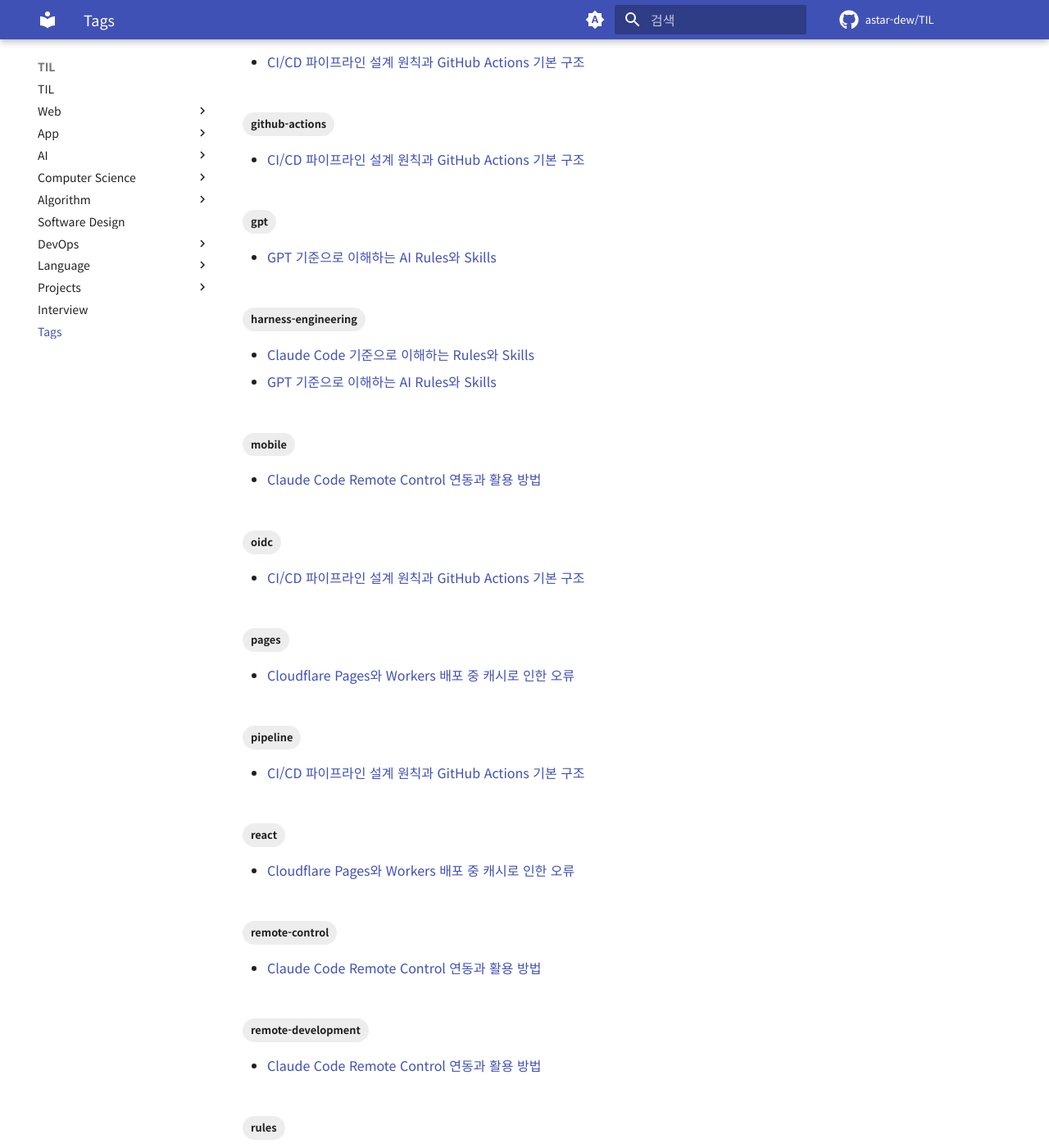
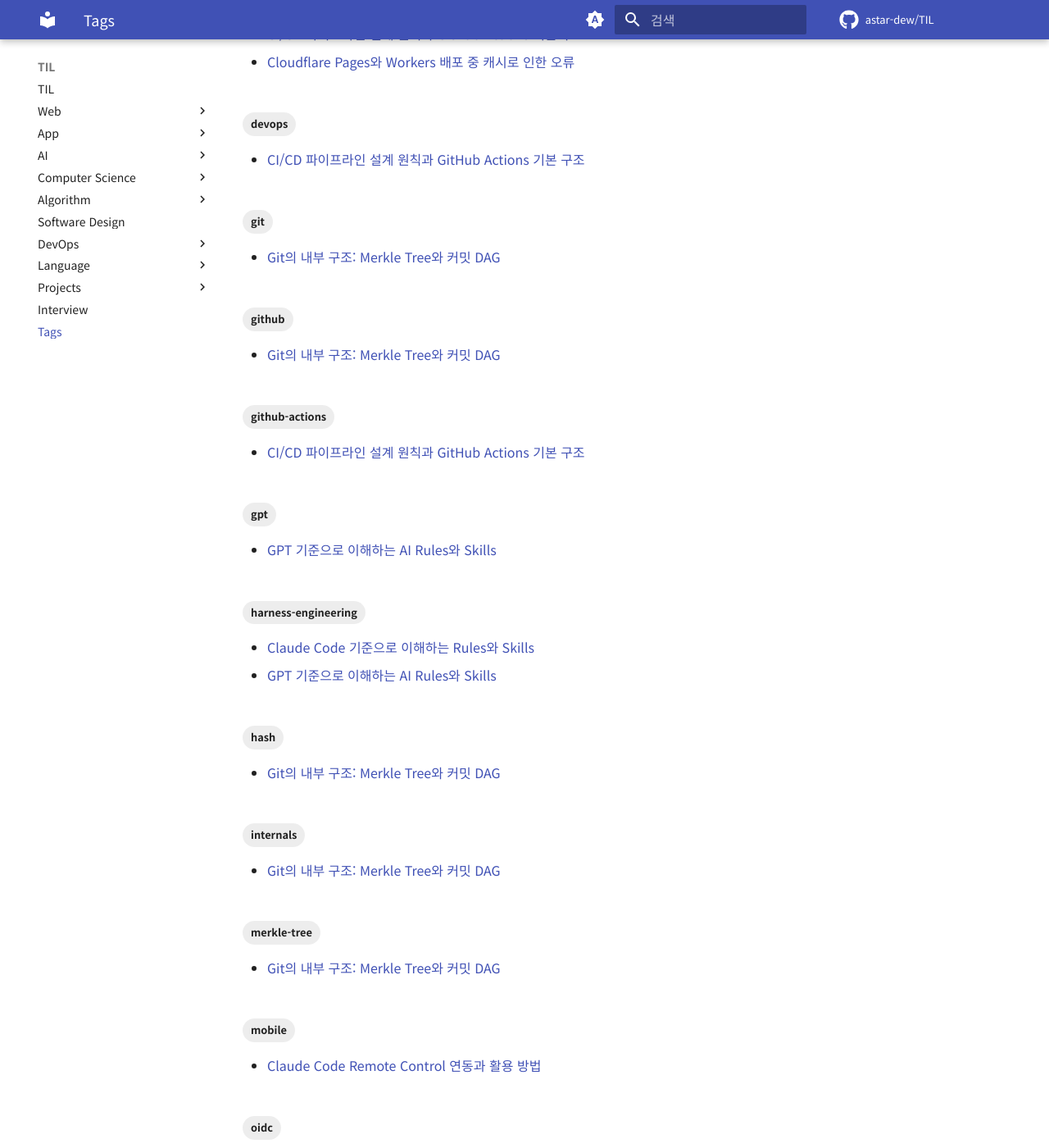
Before and after one commit to astar-dew/TIL, an MkDocs documentation site: the page built from docs/tags.md, in a window 1280 px wide and 1400 px high, scrolled down 1442 px. Shown: the whole window at 82% size. Built offline with MkDocs 1.6.1 and Material for MkDocs 9.7.7, drawn with Linux system fonts in a browser that asks for light colours; comment, search, counter and statistics services are not loaded; part of the change alters nothing that is shown; some of the changed text lies outside the part shown.

Commit message:
Add Git internals note on Merkle Tree and commit DAG
"Git은 트리 구조"라는 표현이 절반만 맞다는 점에서 출발해,
파일 스냅샷(Merkle Tree)과 커밋 히스토리(DAG)를 구분해 정리한다.

- blob/tree/commit/tag 객체와 실제 cat-file 출력
- 콘텐츠 주소 지정과 해시 전파, 무결성·중복 제거
- 머지 커밋의 부모가 둘이라 트리가 아닌 DAG인 이유
- 브랜치·HEAD가 41바이트 포인터라는 점과 그 결과
- 스냅샷 모델과 packfile 델타 압축의 구분
- rebase가 해시를 전부 바꾸는 이유, reflog 복구

Co-Authored-By: Claude Opus 5 (1M context) <noreply@anthropic.com>

````diff
--- /dev/null
+++ b/docs/devops/2026-08-04-git-object-model-merkle-tree.md
@@ -0,0 +1,378 @@
+---
+title: "Git의 내부 구조: Merkle Tree와 커밋 DAG"
+date: 2026-08-04
+tags: [git, github, merkle-tree, dag, version-control, internals, hash]
+description: "Git이 파일을 저장하는 방식을 blob·tree·commit 객체와 Merkle Tree로 정리하고, 커밋 히스토리가 트리가 아니라 DAG인 이유와 실무에서의 결과를 정리한다."
+---
+
+## 학습 목적
+
+"Git은 트리 구조로 되어 있다"는 말은 절반만 맞다. Git 안에는 **성격이 다른 두 가지 구조**가 있고, 이를 구분하지 못하면 rebase가 왜 해시를 전부 바꾸는지, 브랜치 100개를 만들어도 왜 용량이 늘지 않는지 설명할 수 없다.
+
+| 대상 | 구조 | 설명 |
+| --- | --- | --- |
+| 한 시점의 파일·디렉터리 스냅샷 | **Merkle Tree** | 디렉터리가 트리, 파일이 잎이며 각 노드는 해시로 식별된다 |
+| 커밋들의 연결 관계 | **DAG (방향 비순환 그래프)** | 트리가 아니다. 머지 커밋은 부모가 둘 이상이다 |
+
+먼저 전제를 하나 정리하면, 이 구조는 **Git**의 것이지 GitHub의 것이 아니다. GitHub은 Git 저장소를 호스팅하고 PR·이슈·Actions를 얹은 플랫폼이고, 트리 구조는 Linus Torvalds가 2005년에 만든 Git 자체의 저장 모델이다.
+
+이 글에서는 Git이 파일을 어떻게 저장하는지 객체 수준에서 확인하고, 그 구조에서 어떤 실무적 결과가 따라오는지 정리한다.
+
+## Git의 네 가지 객체
+
+Git 저장소의 `.git/objects/`에 들어가는 것은 네 종류뿐이다.
+
+| 객체 | 저장하는 것 | 비유 |
+| --- | --- | --- |
+| **blob** | 파일의 **내용만** | 이름 없는 파일 덩어리 |
+| **tree** | 디렉터리 목록 (이름 → blob/tree 매핑) | 디렉터리 |
+| **commit** | 루트 tree 하나 + 부모 커밋 + 메타데이터 | 스냅샷 한 장 |
+| **tag** | 특정 객체를 가리키는 이름표 (annotated tag) | 북마크 |
+
+여기서 중요한 점은 **blob에는 파일 이름이 없다**는 것이다. 이름은 그 파일을 담고 있는 tree가 가지고 있다. 이 분리가 뒤에 나올 여러 특성의 출발점이다.
+
+### 직접 열어보기
+
+이 저장소에서 실제로 확인한 결과다.
+
+```bash
+$ git cat-file -p HEAD
+tree 67cd3f84a0d84d7dd1d2be4170cac899d99a744c
+parent 1c0374221585d1e090c2c1d4b361269bb9fed5d6
+author Jinwoo <...> 1785776238 +0900
+committer Jinwoo <...> 1785776238 +0900
+
+Add Algorithm and Software Design categories
+```
+
+커밋은 놀랄 만큼 단순하다. **루트 tree 해시 하나, 부모 커밋 해시, 작성자 정보, 메시지**가 전부다. 커밋 자체는 파일 내용을 전혀 담고 있지 않다.
+
+그 루트 tree를 열면 최상위 디렉터리 목록이 나온다.
+
+```bash
+$ git cat-file -p HEAD^{tree}
+040000 tree 653d20edb9d1bd7e4f8d359f146dfe1795e7f832    .github
+100644 blob bb550320896f216881ec94501cc1c361bb8efdde    .gitignore
+100644 blob 8c9211c8ad6c24107aee7e9458683cb988cd1928    README.md
+040000 tree ab64f179c696b08bc62267344787009a8b4d9c59    _templates
+040000 tree c9bffc70075d10f3f10aab76c7db347a88efd86a    docs
+100644 blob e8a41ee7412ba2611b1e603e9856756793cb1de3    mkdocs.yml
+100644 blob 65d32f252777165c41cd2d503fb8fc4815b7d029    requirements.txt
+```
+
+디렉터리는 `tree`, 파일은 `blob`으로 이어진다. `docs`의 tree를 다시 열면 그 안의 목록이 나오고, 이 과정이 파일에 도달할 때까지 반복된다. **파일 시스템의 디렉터리 구조가 그대로 객체 그래프로 옮겨진 형태**다.
+
+앞의 숫자는 파일 모드다.
+
+| 모드 | 의미 |
+| --- | --- |
+| `100644` | 일반 파일 |
+| `100755` | 실행 권한이 있는 파일 |
+| `120000` | 심볼릭 링크 |
+| `040000` | 디렉터리 (tree) |
+| `160000` | 서브모듈 (다른 저장소의 커밋 참조) |
+
+Git이 권한 중 실행 비트만 기록한다는 점도 여기서 드러난다. 그래서 `chmod 755`는 변경으로 잡히지만 `chmod 640`은 잡히지 않는다.
+
+## 콘텐츠 주소 지정: 해시가 곧 주소다
+
+Git은 객체를 저장할 때 **내용을 해시한 값을 그대로 파일 이름으로 사용**한다. 이를 콘텐츠 주소 지정(content-addressable) 방식이라 한다.
+
+```bash
+$ printf 'hello' | git hash-object --stdin
+b6fc4c620b67d95f953a5c1c1230aaab5db5a1b0
+```
+
+해시 대상은 파일 내용만이 아니라 **타입과 크기를 담은 헤더가 붙은 형태**다.
+
+```text
+"blob 5\0hello"  →  SHA-1  →  b6fc4c62...
+ └타입┘└크기┘└내용┘
+```
+
+저장 위치는 해시 앞 2자리를 디렉터리로 쓴다.
+
+```text
+.git/objects/b6/fc4c620b67d95f953a5c1c1230aaab5db5a1b0
+```
+
+여기서 두 가지 성질이 나온다.
+
+1. **같은 내용은 항상 같은 해시를 갖는다.** 그래서 100개 커밋에 걸쳐 바뀌지 않은 파일은 blob 하나만 저장된다. 파일을 다른 디렉터리로 복사해도 blob은 추가되지 않고, tree에 항목만 하나 더 생긴다.
+2. **내용이 1바이트라도 바뀌면 완전히 다른 해시가 된다.** 즉 해시는 내용의 지문 역할을 한다.
+
+Git은 기본적으로 SHA-1을 쓰지만, 2017년 SHA-1 충돌 공격(SHAttered)이 발표된 뒤로는 충돌 탐지가 들어간 SHA-1DC를 사용한다. SHA-256 저장소 형식도 지원하지만 아직 기본값은 아니다.
+
+## Merkle Tree: 해시가 위로 전파된다
+
+핵심은 **상위 노드의 해시가 하위 노드의 해시를 포함해서 계산된다**는 점이다. tree 객체의 내용이 곧 "자식들의 이름과 해시 목록"이기 때문이다. 이런 구조를 Merkle Tree라고 한다.
+
+```text
+                commit (해시 = 트리 해시 + 부모 + 메타데이터로 계산)
+                   │
+                root tree
+        ┌──────────┼──────────┐
+     README.md    docs/     mkdocs.yml
+      (blob)      (tree)      (blob)
+                ┌──┴───┐
+              cs/    devops/
+             (tree)   (tree)
+                        │
+              2026-08-04-git....md
+                    (blob)
+```
+
+파일 하나를 고치면 어떤 일이 벌어지는지 따라가 보면 구조가 분명해진다.
+
+```text
+docs/devops/note.md 수정
+   ↓ 내용이 바뀌었으므로
+blob 해시 변경
+   ↓ devops tree의 목록에 적힌 해시가 바뀌므로
+devops tree 해시 변경
+   ↓
+docs tree 해시 변경
+   ↓
+root tree 해시 변경
+   ↓
+commit 해시 변경
+```
+
+**변경이 잎에서 뿌리까지 전파된다.** 반대로 건드리지 않은 `cs/` tree의 해시는 그대로이고, 그 아래 blob들도 재사용된다.
+
+이 성질이 주는 것이 두 가지다.
+
+- **무결성 검증**: 커밋 해시 하나만 알면 그 시점 저장소 전체의 내용이 확정된다. 중간의 어떤 파일이든 조작되면 상위 해시가 전부 어긋나므로 즉시 드러난다. 저장소를 클론할 때 내용이 온전한지 확인할 수 있는 근거다.
+- **중복 제거**: 바뀌지 않은 하위 트리는 통째로 재사용된다. 그래서 커밋마다 "전체 스냅샷"을 저장하는데도 용량이 폭증하지 않는다.
+
+## 커밋 히스토리는 트리가 아니라 DAG다
+
+여기가 "Git은 트리 구조"라는 말이 어긋나는 지점이다. 스냅샷 하나는 트리지만, **커밋들의 연결 관계는 트리가 아니다.**
+
+트리는 각 노드의 부모가 하나뿐이다. 그런데 머지 커밋은 부모가 둘 이상이다.
+
+```text
+A ─── B ─── C ─────── F ─── G   (main)
+             \       /
+              D ─── E           (feature)
+
+F = 머지 커밋, 부모가 C와 E 두 개
+```
+
+그래서 커밋 히스토리는 **DAG(Directed Acyclic Graph, 방향 비순환 그래프)** 다.
+
+- **방향**: 각 커밋은 부모를 가리킨다. 과거 방향으로만 링크가 있고, 부모는 자식을 모르기 때문에 히스토리 탐색은 항상 최신에서 과거로 진행된다.
+- **비순환**: 커밋 해시가 부모 해시를 포함해 계산되므로 순환이 만들어질 수 없다. 순환을 만들려면 자기 해시를 미리 알아야 하는 모순이 생긴다.
+
+부모 수로 커밋 종류를 구분할 수 있다.
+
+| 부모 수 | 커밋 종류 |
+| --- | --- |
+| 0개 | 최초 커밋 (root commit) |
+| 1개 | 일반 커밋 |
+| 2개 이상 | 머지 커밋 (3개 이상은 octopus merge) |
+
+```bash
+git log --graph --oneline --all     # DAG를 시각적으로 확인
+```
+
+## 브랜치와 HEAD는 그냥 포인터다
+
+Git에서 브랜치는 무거운 개념이 아니다. **커밋 해시 하나를 담은 텍스트 파일**이다.
+
+```bash
+$ cat .git/HEAD
+ref: refs/heads/main
+
+$ wc -c < .git/refs/heads/main
+41
+```
+
+41바이트다. 40자 해시 + 줄바꿈 하나. 브랜치를 만든다는 것은 이 41바이트짜리 파일을 하나 더 만드는 일이다.
+
+```text
+.git/
+├── HEAD                    → "ref: refs/heads/main"
+├── refs/
+│   ├── heads/
+│   │   ├── main            → "e9797a7..." (커밋 해시)
+│   │   └── feature/login   → "4d5e6f7..."
+│   └── tags/
+└── objects/                → blob, tree, commit 실제 저장소
+```
+
+- **브랜치**: 커밋을 가리키는 이동 가능한 포인터. 커밋하면 이 포인터가 새 커밋으로 옮겨간다.
+- **HEAD**: 지금 어느 브랜치에 있는지 가리키는 포인터. 보통 브랜치를 가리키고, 커밋 해시를 직접 가리키면 그게 **detached HEAD** 상태다.
+- **태그**: 움직이지 않는 포인터.
+
+SVN 같은 도구에서 브랜치가 디렉터리 복사였던 것과 달리, Git에서 브랜치 생성이 즉시 끝나는 이유가 이것이다. 저장소가 몇 GB든 41바이트 파일 하나만 쓰면 된다.
+
+## 이 구조에서 따라오는 것들
+
+내부 구조를 아는 실익은 여기에 있다.
+
+### 커밋은 스냅샷이지만 저장은 델타로 한다
+
+객체 모델에서 커밋은 **그 시점의 전체 스냅샷**을 가리킨다. 변경분(diff)을 저장하지 않는다. `git show`가 보여주는 diff는 부모 커밋의 트리와 비교해 **그때그때 계산한 결과**다.
+
+다만 저장 계층은 다르다. Git은 느슨한 객체(loose object)가 쌓이면 packfile로 묶으면서 비슷한 객체끼리 델타 압축을 적용한다.
+
+```bash
+$ git count-objects -v
+count: 233        # 느슨한 객체 수
+size: 1048        # KB
+in-pack: 0        # 팩에 들어간 객체 수
+```
+
+**모델은 스냅샷, 저장은 델타**로 나누어 이해하면 혼란이 없다.
+
+### 히스토리를 고치면 해시가 전부 바뀐다
+
+커밋 해시는 부모 해시를 포함해 계산된다. 따라서 과거 커밋 하나를 수정하면 그 뒤의 모든 커밋 해시가 연쇄적으로 바뀐다.
+
+```text
+수정 전:  A ─── B ─── C ─── D
+수정 후:  A ─── B' ─── C' ─── D'      (B의 메시지만 고쳐도 C, D까지 새 객체)
+```
+
+`git commit --amend`, `git rebase`, `git filter-branch`가 "히스토리 재작성"이라 불리는 이유다. 정확히는 **기존 커밋을 수정하는 것이 아니라 새 커밋들을 만들고 브랜치 포인터를 옮기는 것**이다. Git 객체는 불변이라 수정 자체가 불가능하다.
+
+이미 push한 브랜치를 rebase한 뒤 force push하면, 동료의 로컬 히스토리와 완전히 다른 커밋 열이 되는 것도 같은 이유다.
+
+### 원래 커밋은 바로 사라지지 않는다
+
+rebase나 reset을 하면 이전 커밋은 어느 브랜치에서도 참조되지 않는 상태(dangling)가 되지만, 객체 자체는 남아 있다. `reflog`가 HEAD의 이동 기록을 따로 보관하기 때문이다.
+
+```bash
+git reflog                    # HEAD가 거쳐 간 커밋 목록
+git reset --hard <이전 해시>   # 되돌리기
+```
+
+기본 보관 기간은 도달 가능한 객체 90일, 도달 불가능한 객체 30일이다. `git gc`가 그 이후에 정리한다. **reset --hard로 날렸다고 바로 포기할 필요가 없다**는 뜻이다.
+
+### Git은 파일 이름 변경을 기록하지 않는다
+
+blob에는 이름이 없고 tree가 이름을 갖는다. 파일 이름만 바꾸면 blob은 그대로이고 tree의 항목만 달라진다. Git은 이 변경을 "rename"으로 기록하지 않고, **나중에 diff를 계산할 때 내용 유사도로 추정**한다.
+
+```bash
+git log --follow <파일>       # 이름 변경을 추적해서 이력 보기
+git config diff.renames true  # 이름 변경 감지 활성화 (기본값)
+```
+
+앞서 이 저장소를 MkDocs로 옮기면서 `README.md`를 `index.md`로 바꿨을 때, `git log --stat`에 `ai/README.md => docs/ai/index.md`처럼 표시된 것이 이 추정의 결과다.
+
+### 같은 파일은 브랜치가 몇 개든 한 번만 저장된다
+
+브랜치가 10개여도 대부분의 blob과 tree를 공유한다. 브랜치별로 저장소가 복제되는 것이 아니라, **DAG에서 갈라지는 커밋만 추가**되고 나머지 객체는 재사용된다.
+
+### 머지와 리베이스를 DAG로 이해하기
+
+| 방식 | DAG에 생기는 일 |
+| --- | --- |
+| fast-forward 머지 | 새 커밋 없이 브랜치 포인터만 앞으로 이동 |
+| 머지 커밋 | 부모가 둘인 커밋을 추가해 두 갈래를 합침 |
+| rebase | 커밋을 새 부모 위에 **복사**해 새 해시로 다시 만듦, 원본은 dangling |
+| squash 머지 | 여러 커밋 내용을 합친 **부모 하나짜리** 새 커밋 생성 |
+
+rebase가 히스토리를 선형으로 만드는 이유는 갈래를 합치는 대신 커밋을 옮겨 붙이기 때문이고, 그 과정에서 해시가 바뀌는 것은 필연이다.
+
+## 직접 확인해 보기
+
+개념만 읽는 것보다 자기 저장소를 열어보는 편이 빠르다.
+
+```bash
+# 현재 커밋 객체 내용
+git cat-file -p HEAD
+
+# 객체 타입 확인 (commit / tree / blob / tag)
+git cat-file -t HEAD
+
+# 루트 트리 목록
+git cat-file -p HEAD^{tree}
+
+# 전체 파일을 재귀적으로
+git ls-tree -r HEAD
+
+# 특정 파일의 blob 해시
+git rev-parse HEAD:README.md
+
+# 그 blob의 내용
+git cat-file -p $(git rev-parse HEAD:README.md)
+
+# 저장된 객체 파일 직접 보기
+find .git/objects -type f | head
+
+# 객체 통계
+git count-objects -v
+
+# 커밋 DAG 시각화
+git log --graph --oneline --all
+
+# 부모가 여러 개인 커밋(머지)만 보기
+git log --merges --oneline
+
+# HEAD 이동 기록
+git reflog
+```
+
+`git cat-file -p`로 tree를 따라 내려가다 보면 파일에 도달한다. 이 과정을 한 번 해 보면 구조가 확실히 남는다.
+
+## 자주 하는 오해
+
+### "Git은 변경분(diff)을 저장한다"
+
+객체 모델에서는 각 커밋이 전체 스냅샷을 가리킨다. 화면에 보이는 diff는 계산된 결과다. 델타 압축은 packfile이라는 저장 계층의 최적화이며 모델과는 별개다.
+
+### "커밋 히스토리는 트리 구조다"
+
+머지 커밋의 부모가 둘 이상이므로 트리가 아니라 DAG다. 트리인 것은 **한 커밋이 가리키는 파일 스냅샷** 쪽이다.
+
+### "GitHub이 트리 구조로 만들어졌다"
+
+트리 구조는 Git의 저장 모델이다. GitHub은 그 위에 호스팅, 권한, PR, 코드 리뷰, Actions를 얹은 서비스다. GitLab이나 Gitea도 같은 Git 모델 위에 있다.
+
+### "rebase는 커밋을 수정한다"
+
+Git 객체는 불변이다. rebase는 새 커밋을 만들고 브랜치 포인터를 옮긴다. 원래 커밋은 참조를 잃을 뿐 즉시 삭제되지 않는다.
+
+### "reset --hard 하면 커밋이 사라진다"
+
+참조가 끊길 뿐 객체는 남아 있고, `git reflog`로 해시를 찾아 복구할 수 있다. 실제로 지워지는 시점은 `git gc`가 도달 불가능한 객체를 정리할 때다.
+
+### "브랜치를 많이 만들면 저장소가 무거워진다"
+
+브랜치는 41바이트 파일이고 객체는 공유된다. 늘어나는 것은 갈라진 커밋과 그로 인해 새로 생긴 blob·tree뿐이다.
+
+## 정리
+
+- Git 객체는 blob(내용), tree(디렉터리 목록), commit(스냅샷 + 부모), tag 네 가지다.
+- blob에는 이름이 없고 tree가 이름을 갖는다. 그래서 이름 변경은 기록되지 않고 추정된다.
+- 객체는 내용의 해시로 주소가 정해지므로, 같은 내용은 한 번만 저장된다.
+- 상위 노드 해시가 하위 해시를 포함하는 Merkle Tree라서, 변경이 잎에서 뿌리까지 전파되고 무결성 검증이 가능하다.
+- 파일 스냅샷은 트리지만 **커밋 히스토리는 부모가 여럿일 수 있는 DAG**다.
+- 브랜치와 HEAD는 커밋 해시를 담은 41바이트 포인터이며, 그래서 브랜치 생성이 즉시 끝난다.
+- 커밋 해시가 부모 해시를 포함하므로 히스토리 재작성은 이후 커밋 해시를 모두 바꾼다.
+- 객체는 불변이다. amend와 rebase는 수정이 아니라 새 객체 생성 + 포인터 이동이다.
+
+## 학습 체크리스트
+
+- [ ] blob, tree, commit이 각각 무엇을 저장하는지 설명할 수 있는가?
+- [ ] 파일 이름이 blob이 아니라 tree에 있는 이유와 그 결과를 설명할 수 있는가?
+- [ ] `git cat-file -p HEAD`부터 파일 blob까지 직접 따라가 봤는가?
+- [ ] 파일 하나를 수정했을 때 어떤 객체들의 해시가 바뀌는지 순서대로 말할 수 있는가?
+- [ ] 커밋 히스토리가 트리가 아니라 DAG인 이유를 설명할 수 있는가?
+- [ ] 브랜치 생성이 저장소 크기와 무관하게 즉시 끝나는 이유를 아는가?
+- [ ] rebase 후 force push가 왜 동료의 히스토리와 충돌하는지 설명할 수 있는가?
+- [ ] `git reset --hard`로 날린 커밋을 reflog로 복구해 봤는가?
+- [ ] 커밋이 스냅샷이라는 말과 packfile의 델타 압축이 모순되지 않는 이유를 설명할 수 있는가?
+
+## 참고
+
+- [Git Book — Git Internals: Git Objects](https://git-scm.com/book/en/v2/Git-Internals-Git-Objects)
+- [Git Book — Git Internals: Git References](https://git-scm.com/book/en/v2/Git-Internals-Git-References)
+- [Git Book — Git Internals: Packfiles](https://git-scm.com/book/en/v2/Git-Internals-Packfiles)
+- [Git Book — Git Branching: Branches in a Nutshell](https://git-scm.com/book/en/v2/Git-Branching-Branches-in-a-Nutshell)
+- [`git-cat-file` documentation](https://git-scm.com/docs/git-cat-file)
+- [`git-reflog` documentation](https://git-scm.com/docs/git-reflog)
+- [Git — Hash function transition to SHA-256](https://git-scm.com/docs/hash-function-transition)
+- [SHAttered: SHA-1 collision attack](https://shattered.io/)
--- a/docs/devops/index.md
+++ b/docs/devops/index.md
@@ -14,5 +14,6 @@
 
 ## Notes
 
+- [Git의 내부 구조: Merkle Tree와 커밋 DAG](./2026-08-04-git-object-model-merkle-tree.md): blob·tree·commit 객체, 해시 전파, 커밋 히스토리가 DAG인 이유와 rebase·reflog에 미치는 영향 정리
 - [CI/CD 파이프라인 설계 원칙과 GitHub Actions 기본 구조](./2026-08-03-cicd-pipeline-github-actions.md): 아티팩트 1회 빌드, 빠른 피드백, 최소 권한 원칙과 Workflow/Job/Step 구조, 캐시·아티팩트·OIDC 설정 정리
 - [Cloudflare Pages와 Workers 배포 중 캐시로 인한 오류](./2026-07-23-cloudflare-pages-workers-cache-deploy-error.md): React 프론트엔드 배포 중 캐시로 발생한 간헐적 빌드/배포 오류 정리
````
